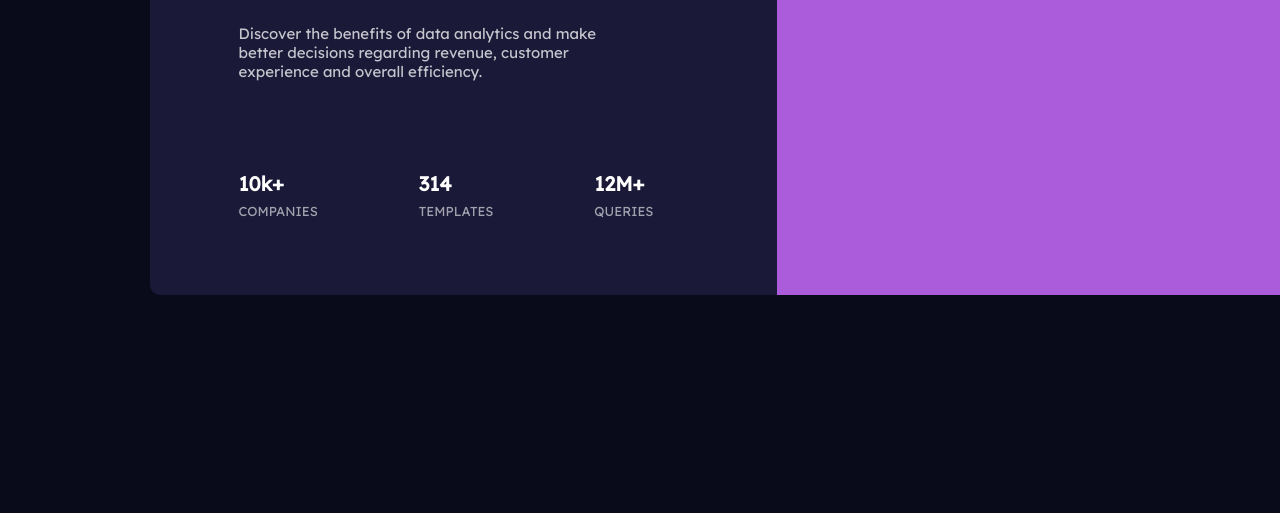
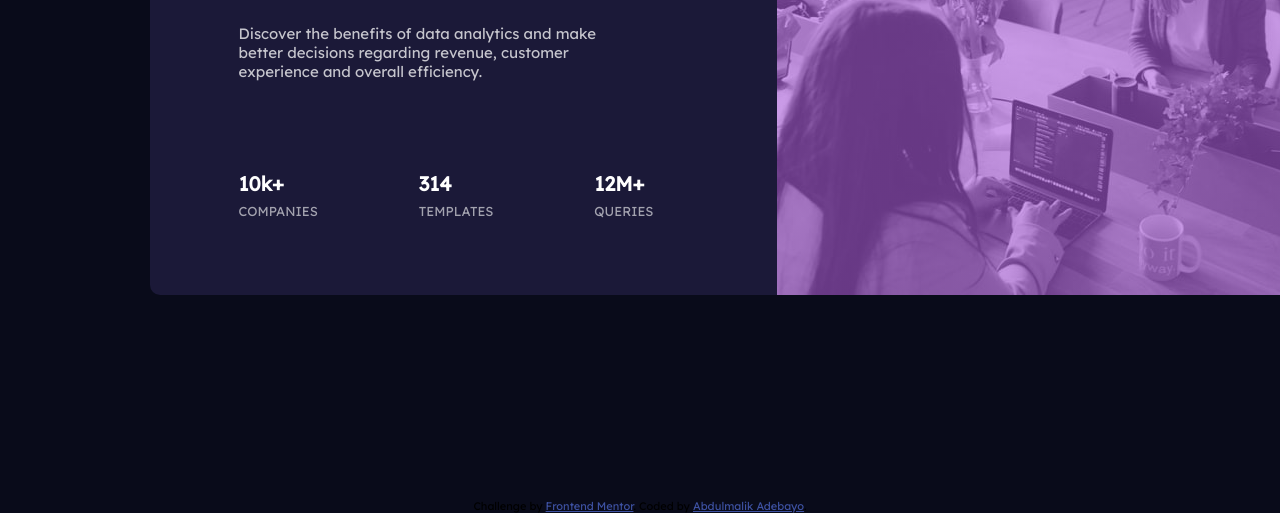
Before and after one commit to devProMaleek/Stats_preview_card_component, a plain HTML site: page Stat_comonent.html in a window 1280 px wide. Shown: the part 301-814 px from the top of the page. Drawn offline with Linux system fonts and the light colour scheme.

Commit message:
Just a little update.

```diff
--- a/Stat_comonent.html
+++ b/Stat_comonent.html
@@ -45,9 +45,13 @@
         </div>
         <div class="container-img">
             <div class="overlay"></div>
-<!--            <img src="images/image-header-desktop.jpg" alt="stat component">-->
         </div>
     </div>
 </section>
+
+<footer class="attribution">
+    Challenge by <a href="https://www.frontendmentor.io?ref=challenge" target="_blank">Frontend Mentor</a>.
+    Coded by <a href="#">Abdulmalik Adebayo</a>.
+</footer>
 </body>
 </html>
--- a/media.css
+++ b/media.css
@@ -1,6 +1,12 @@
 @media (max-width: 700px) {
     .row{
-        flex-direction: column;
+        flex-direction: column-reverse;
+        /*height: auto;*/
+    }
+    /*.container-img{*/
+    /*    background: url("images/image-header-mobile.jpg");*/
+    /*    width: 375px;*/
+    /*    position: fixed;*/
     }
 
 }
--- a/style.css
+++ b/style.css
@@ -13,6 +13,7 @@ section{
     width: 1440px;
     margin: auto;
     padding: 150px;
+    min-height: 100vh;
 }
 .container.col {
     padding: 0 75px 25px 50px  ;
@@ -76,5 +77,11 @@ section{
     right: 0;
     width: 100%;
     height: 100%;
-    background: linear-gradient(hsl(277, 64%, 61%), hsl(277, 64%, 61%)) ;
+    background: linear-gradient(hsla(277, 64%, 61%, 0.6), hsla(277, 64%, 61%, 0.6)) ;
 }
+.attribution {
+    font-size: 11px; text-align: center;
+}
+.attribution a {
+    color: hsl(228, 45%, 44%);
+}
```
Also changed, not shown: index.html (+1 -1 lines), 1 other file.
